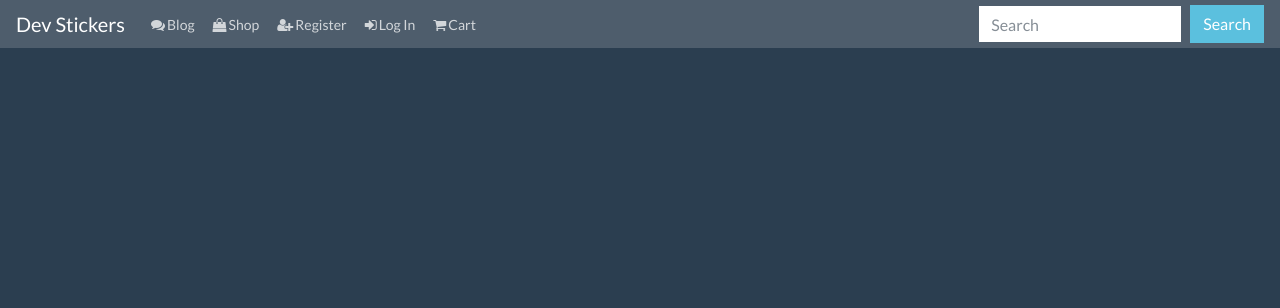
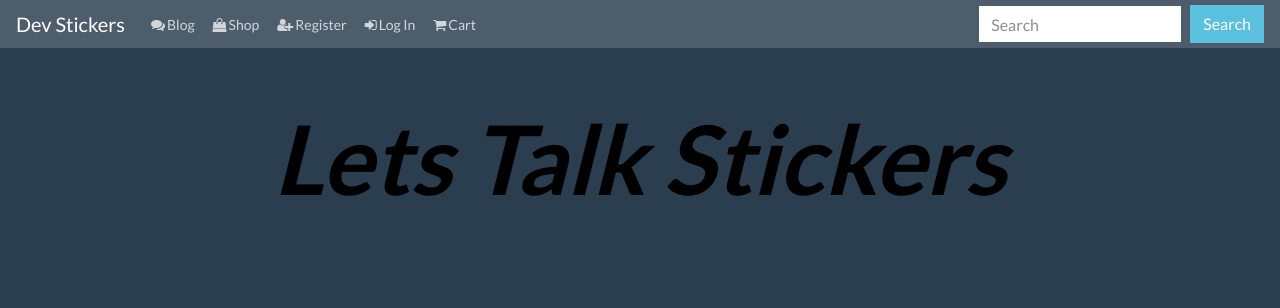
Before and after one commit to John-E5/Dev-Stickers, a Django app: page /posts/ in a window 1280 px wide. Shown: the top 308 px of the page. Run offline with Django 3.2, Linux system fonts and the light colour scheme; data that the repository does not hold is empty; some libraries are stand-ins or nearby versions.

Commit message:
Updated styles on blogposts.html

```diff
--- a/dev_stickers/settings.py
+++ b/dev_stickers/settings.py
@@ -11,7 +11,7 @@
 """
 
 import os
-# import env
+import env
 import dj_database_url
 
 
--- a/posts/templates/blogposts.html
+++ b/posts/templates/blogposts.html
@@ -1,13 +1,14 @@
 {% extends 'base.html' %}
 
 {% block content %}
-    <div class="container">
+
+    <h1 class="blog-title display-1 text-center"><em>Lets Talk Stickers</em></h1>
         {% for post in posts %}
-        <div class="container">
+            <div class="container text-center blog-post">
                 <div class="row">
                     <div class="col-md-10 offset-md-1">
                         <h3>{{ post.title }}</h3>
-                        <div class="post-content col-xs-12">
+                            <div class="post-content lead col-xs-12">
                                 <p>{{ post.content | truncatewords:60 }}</p>
                                 <p><a href="{% url 'post_detail' post.id %}" class="btn btn-default">Read More</a></p>
                                 <p><span class="boldtext">Published on:</span> {{ post.published_date }} </p>
@@ -20,5 +21,4 @@
                 </div>
             </div>
         {% endfor %}
-    </div>
 {% endblock %}
--- a/static/css/style.css
+++ b/static/css/style.css
@@ -103,6 +103,8 @@
     margin: 10px;
 }
 
+/*--------------------------------Landing info*/
+
 .fa-certificate {
     color: #0000CC;
 }
@@ -136,6 +138,8 @@
     padding-bottom: 150px;
 }
 
+/*--------------------------------Landing footer*/
+
 footer {
     height: 100px;
 }
@@ -148,3 +152,17 @@
     display: inline-block;
     padding: 50px;
 }
+
+/*--------------------------------Blogposts*/
+
+.blog-title {
+    color: black;
+    padding-top: 100px;
+    font-weight: bold;
+    padding-bottom: 50px;
+}
+
+.blog-post {
+    background-color: #4E5D6C;
+    padding-top: 20px;
+}
```
Lines whose indentation alone changed are shown as unchanged.
